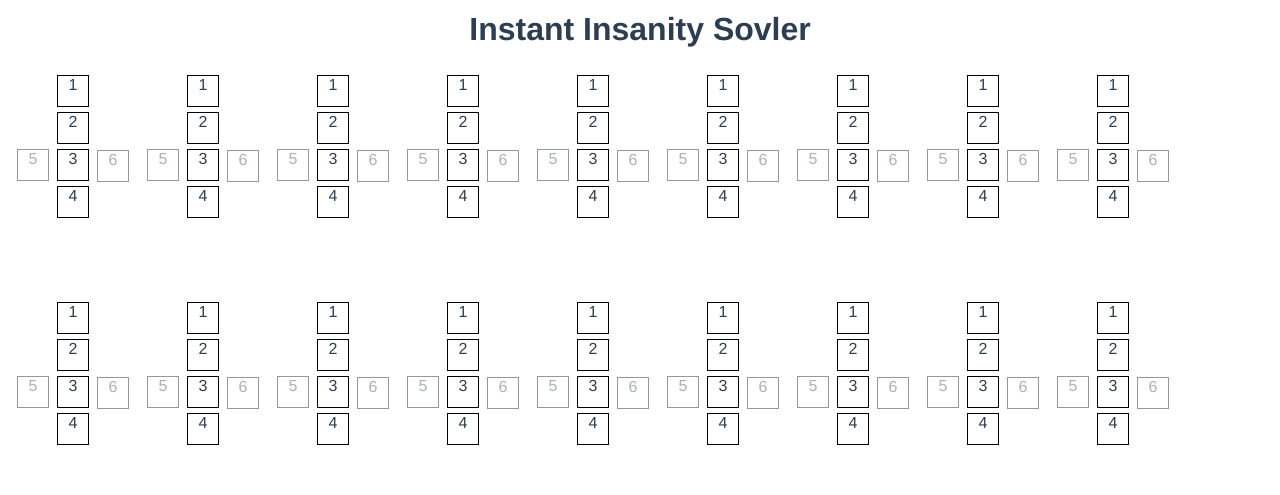
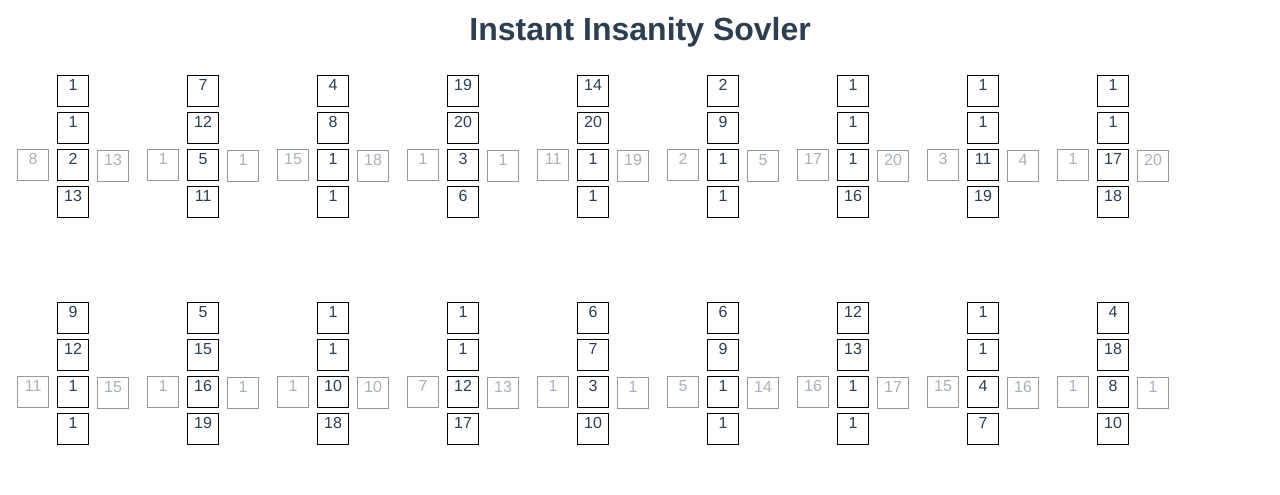
Before and after one commit to filrey/InstantInsanitySolver, a Vue app: page /#/ in a window 1280 px wide. Shown: the part 300-795 px from the top of the page. Built offline with nearby package versions, Linux system fonts and the light colour scheme.

Commit message:
cutouts display color number

```diff
--- a/src/views/Home.vue
+++ b/src/views/Home.vue
@@ -7,12 +7,12 @@
     <div class="parent">
       <div v-for="(cube, key, index) in cubes">
             <div v-bind:class=[CubeCutoutClass] >
-              <div class="bottom">1</div>
-              <div class="back">2</div>
-              <div class="left">5</div>
-              <div class="top">3</div>
-              <div class="right">6</div>
-              <div class="front">4</div>
+              <div class="bottom">{{cube[0]}}</div>
+              <div class="back">{{cube[1]}}</div>
+              <div class="left">{{cube[4]}}</div>
+              <div class="top">{{cube[2]}}</div>
+              <div class="right">{{cube[5]}}</div>
+              <div class="front">{{cube[3]}}</div>
             </div>
       </div>
 
```
